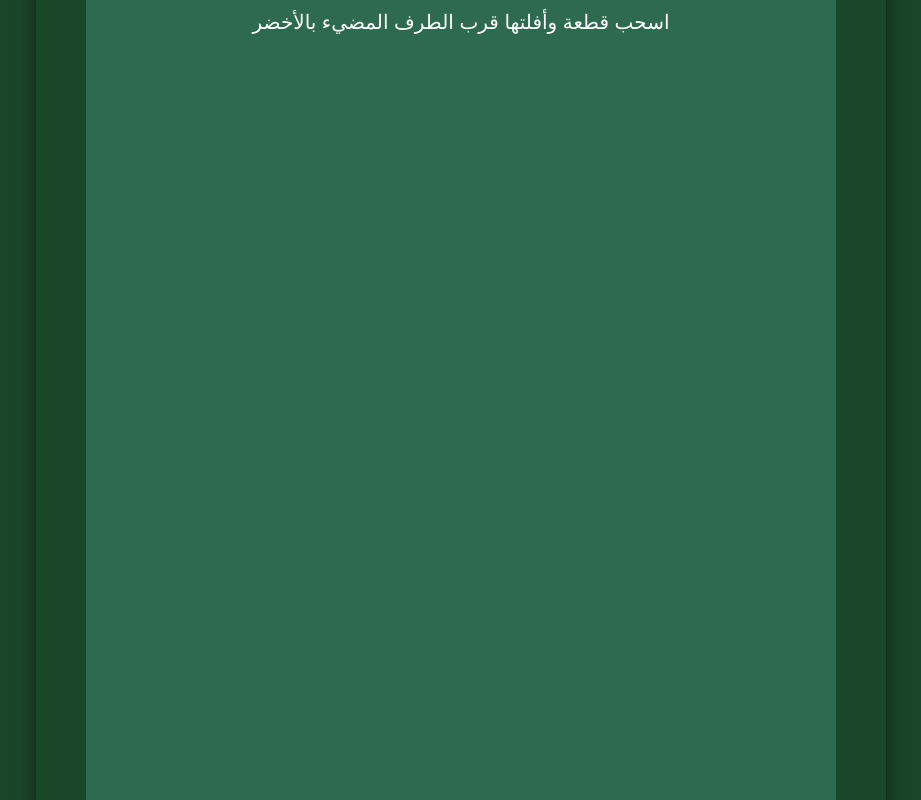
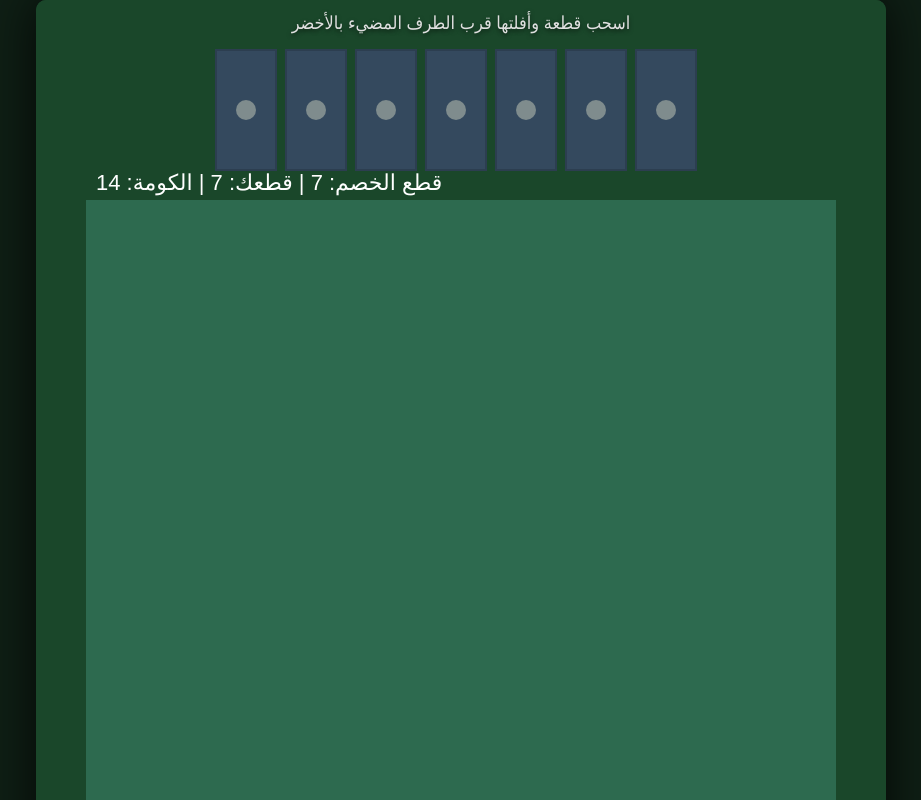
Before and after one commit to Almnjshy/glm, a website built with Vite: page index.html in a window 1280 px wide. Shown: the top 800 px of the page, without its empty margins (179-1100 px from the left). Built offline with nearby package versions, Linux system fonts and the light colour scheme.

Commit message:
Update index.html

```diff
--- a/index.html
+++ b/index.html
@@ -5,10 +5,10 @@
   <meta name="viewport" content="width=device-width, initial-scale=1.0" />
   <title>لعبة الدومينو</title>
   <style>
-    body { margin: 0; background-color: #1a472a; display: flex; justify-content: center; align-items: center; height: 100vh; overflow: hidden; font-family: sans-serif; }
-    canvas { background-color: #2d6a4f; box-shadow: 0 0 20px rgba(0,0,0,0.5); cursor: pointer; }
-    #info { position: absolute; top: 10px; color: white; font-size: 20px; text-align: center; width: 100%; }
-  </style>
+  body { margin: 0; background-color: #0f1f15; display: flex; justify-content: center; align-items: center; min-height: 100vh; overflow: auto; font-family: 'Segoe UI', Tahoma, Geneva, Verdana, sans-serif; }
+  canvas { background-color: #1a472a; box-shadow: 0 0 50px rgba(0,0,0,0.8); border-radius: 10px; max-width: 100%; height: auto; }
+  #info { position: absolute; top: 10px; color: #e0e0e0; font-size: 18px; text-align: center; width: 100%; text-shadow: 0 2px 4px rgba(0,0,0,0.5); pointer-events: none; }
+</style>
 </head>
 <body>
   <div id="info">دور اللاعب</div>
```
